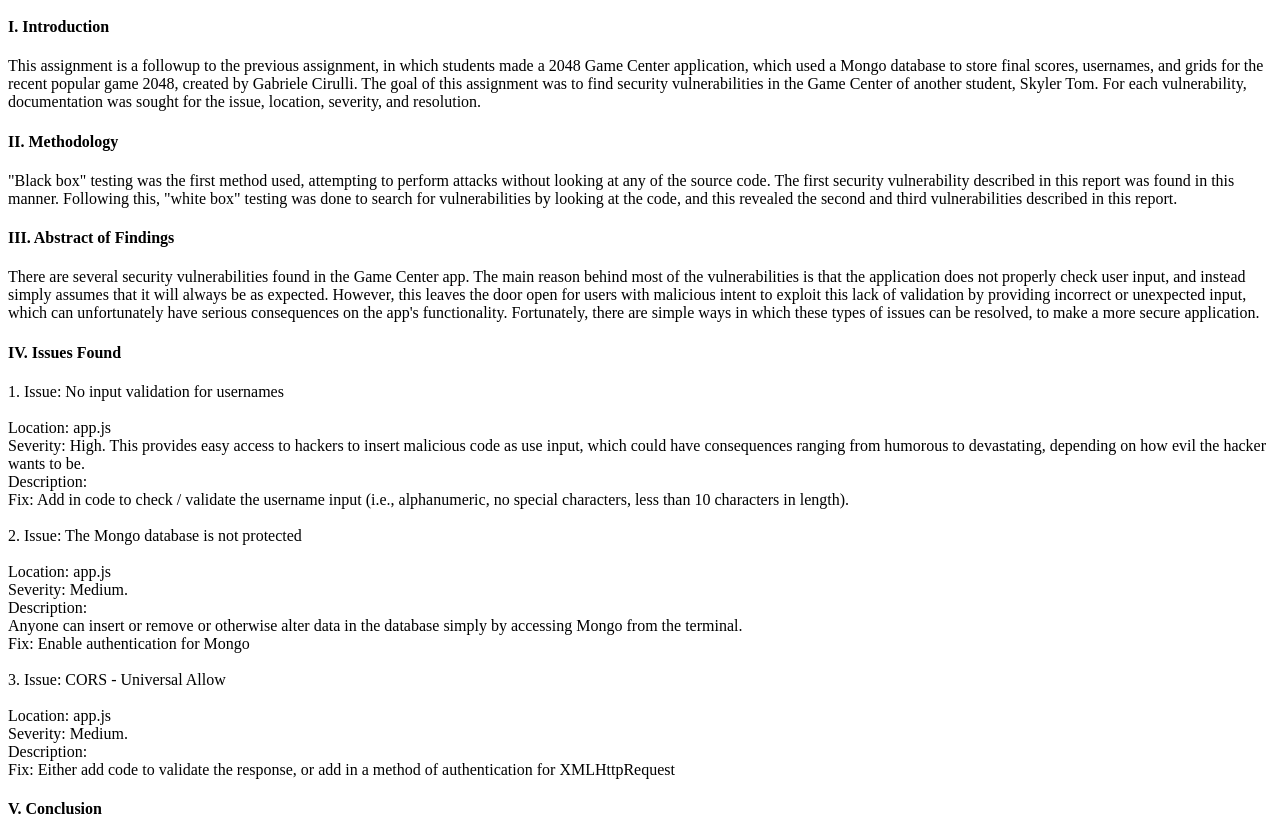
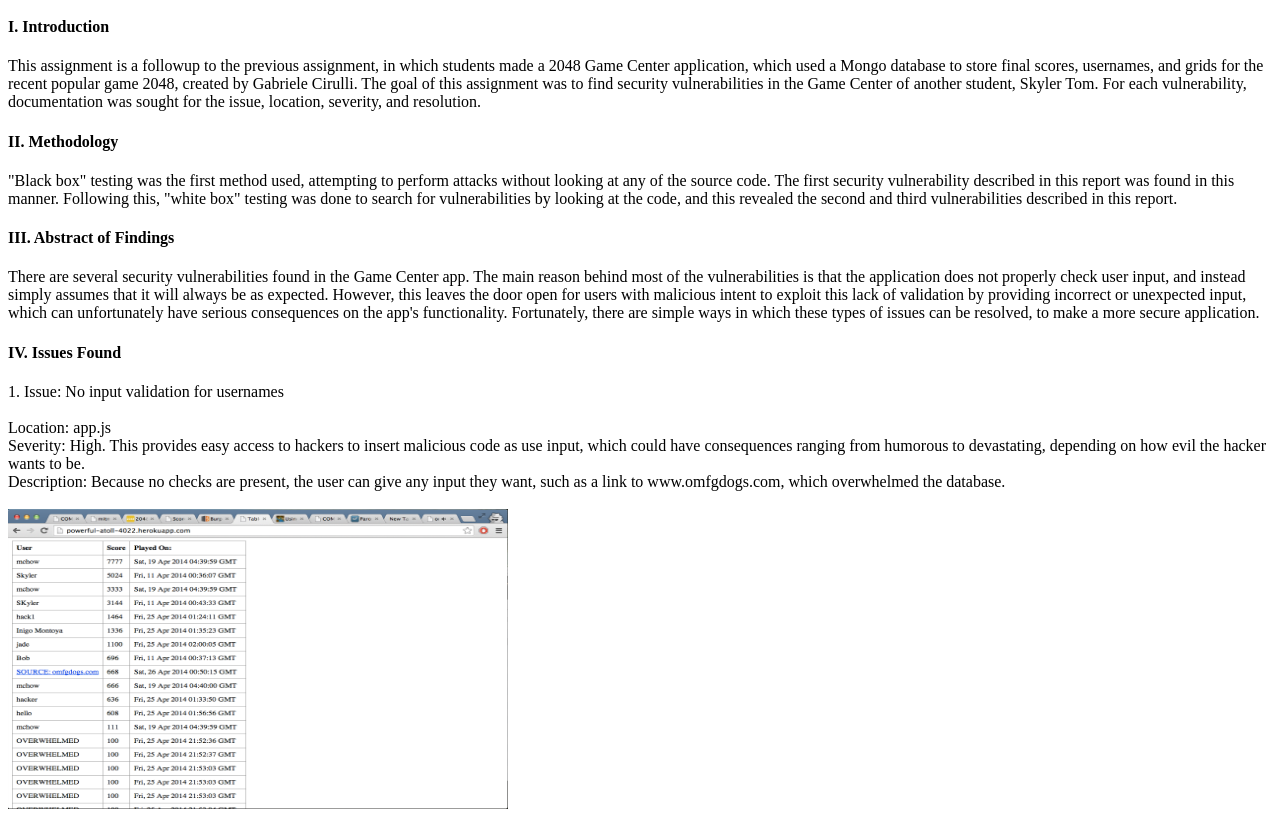
Before and after one commit to sharada0/comp20-ssant, a plain HTML site: page security/index.html in a window 1280 px wide. Shown: the part 127-952 px from the top of the page. Drawn offline with Linux system fonts and the light colour scheme.

Commit message:
A5 finished, all parts written up

```diff
--- a/security/index.html
+++ b/security/index.html
@@ -46,28 +46,37 @@ Location: app.js<br>
 Severity: High. This provides easy access to hackers to insert malicious code as
 use input, which could have consequences ranging from humorous to devastating,
 depending on how evil the hacker wants to be.<br>
-Description: <br>
+Description: Because no checks are present, the user can give any input they want, such as a link to www.omfgdogs.com, which overwhelmed the database.<br>
+<br>
+<img src="omfgdogshack.png" alt="omfg dogs" height="300" width="500"><br><br>
 Fix: Add in code to check / validate the username input
 (i.e., alphanumeric, no special characters, less than 10 characters in length).<br>
 <br>
 2. Issue: The Mongo database is not protected<br><br>
 Location: app.js<br>
-Severity: Medium. <br>
-Description: <br>
-Anyone can insert or remove or otherwise alter data in the
+Severity: Medium. Not protecting the database can lead to serious problems, but it
+is not as easily accessed as Issue #1 (user needs some knowledge of Mongo to abuse
+this vulnerability)<br>
+Description: Anyone can insert or remove or otherwise alter data in the
 database simply by accessing Mongo from the terminal.<br>
+<br>
+<img src="mongohack.png" alt="mongo hack"><br><br>
 Fix: Enable authentication for Mongo<br>
 <br>
 3. Issue: CORS - Universal Allow<br><br>
 Location: app.js<br>
-Severity: Medium. <br>
-Description: <br>
+Severity: Medium. Like Issue #2, it is a potentially serious vulnerability, but it
+takes a slightly more experienced/knowledgeable user to make use of this vulnerability.<br>
+Description: The * means that anything is allowed (universal), which could have serious repercussions because there is no restriction on what it could be.<br>
+<br>
+<img src="star.png" alt="star" height="400" width="550"><br><br>
 Fix: Either add code to validate the response, or add in
 a method of authentication for XMLHttpRequest<br>
 </p>
 
 <h4>V. Conclusion</h4>
 <p>
+In conclusion, there were several different security vulnerabilities found in the 2048 Game Center application, which could have seriously negative ramification if taken advantage by a malicious user. Fortunately, the vulnerabilities can be resolved relatively easily, and by resolving these issues, the application will be much more secure.
 </p>
 
 </body>
```
Also changed, not shown: security/mongohack.png (added), security/omfgdogshack.png (added), security/star.png (added).
